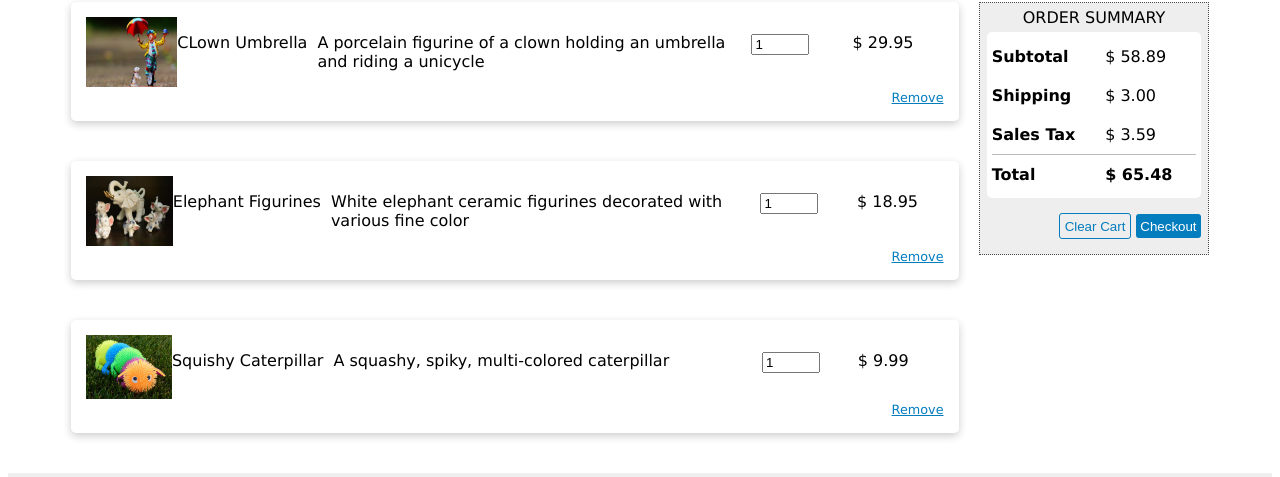
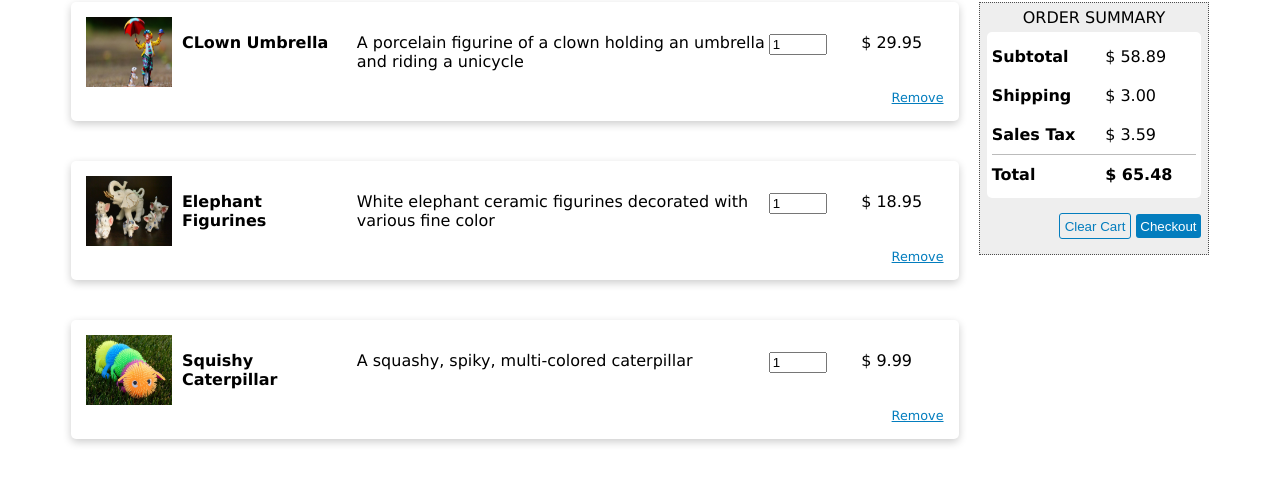
Before and after one commit to Mathofi/A2_Project_Deliverable, a plain HTML site: page cart.html in a window 1280 px wide. Shown: the part 106-583 px from the top of the page. Drawn offline with Linux system fonts and the light colour scheme.

Commit message:
Add some small fixes.

```diff
--- a/cart.html
+++ b/cart.html
@@ -49,7 +49,7 @@
                 <div class="cartCard">
                     <div class="cartCardFlex">
                         <img src="images/shop/thumbnails/ClownUmbrella_Thumb.jpg" alt="Clown with an umbrella.">
-                        <p class="cardTitle">CLown Umbrella</p>
+                        <p class="cartTitle">CLown Umbrella</p>
                         <p class="cartDescription">A porcelain figurine of a clown holding an umbrella and riding a unicycle</p>
                         <div class="cartQuantity">
                             <input type="number" value="1" min="1" max="5">
@@ -63,7 +63,7 @@
                 <div class="cartCard">
                     <div class="cartCardFlex">
                         <img src="images/shop/thumbnails/ElephantFigurines_Thumb.jpg" alt="Elephant figurines.">
-                        <p class="cardTitle">Elephant Figurines</p>
+                        <p class="cartTitle">Elephant Figurines</p>
                         <p class="cartDescription">White elephant ceramic figurines decorated with various fine color</p>
                         <div class="cartQuantity">
                             <input type="number" value="1" min="1" max="5">
@@ -77,7 +77,7 @@
                 <div class="cartCard">
                     <div class="cartCardFlex">
                         <img src="images/shop/thumbnails/SquishyCaterpillar_Thumb.jpg" alt="Squishy Caterpillar.">
-                        <p class="cardTitle">Squishy Caterpillar</p>
+                        <p class="cartTitle">Squishy Caterpillar</p>
                         <p class="cartDescription">A squashy, spiky, multi-colored caterpillar</p>
                         <div class="cartQuantity">
                             <input type="number" value="1" min="1" max="5">
--- a/style.css
+++ b/style.css
@@ -154,7 +154,7 @@ footer {
 }
 .cardText button {
     float: right;
-    background-color: #000000;
+    background-color: #037DBE;
     color: #FFFFFF;
     border: none;
     padding: 5px;
```
